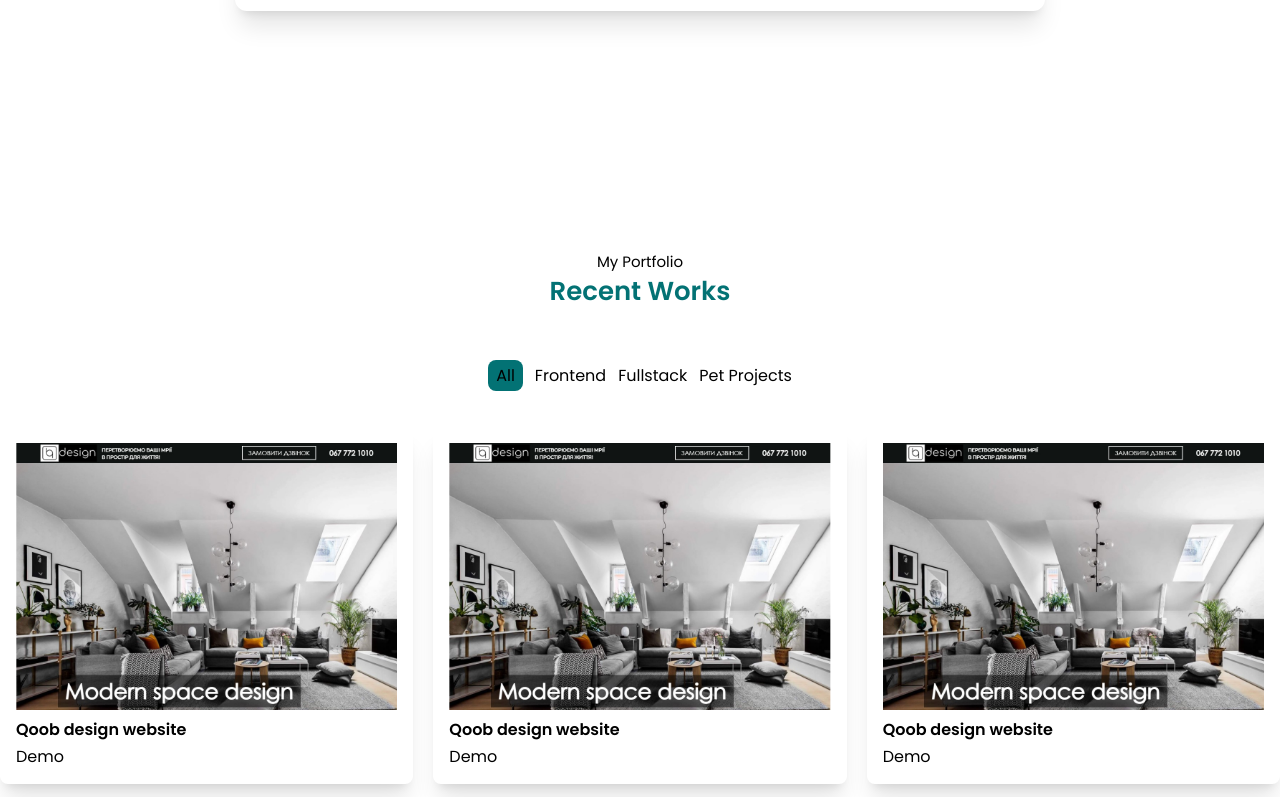
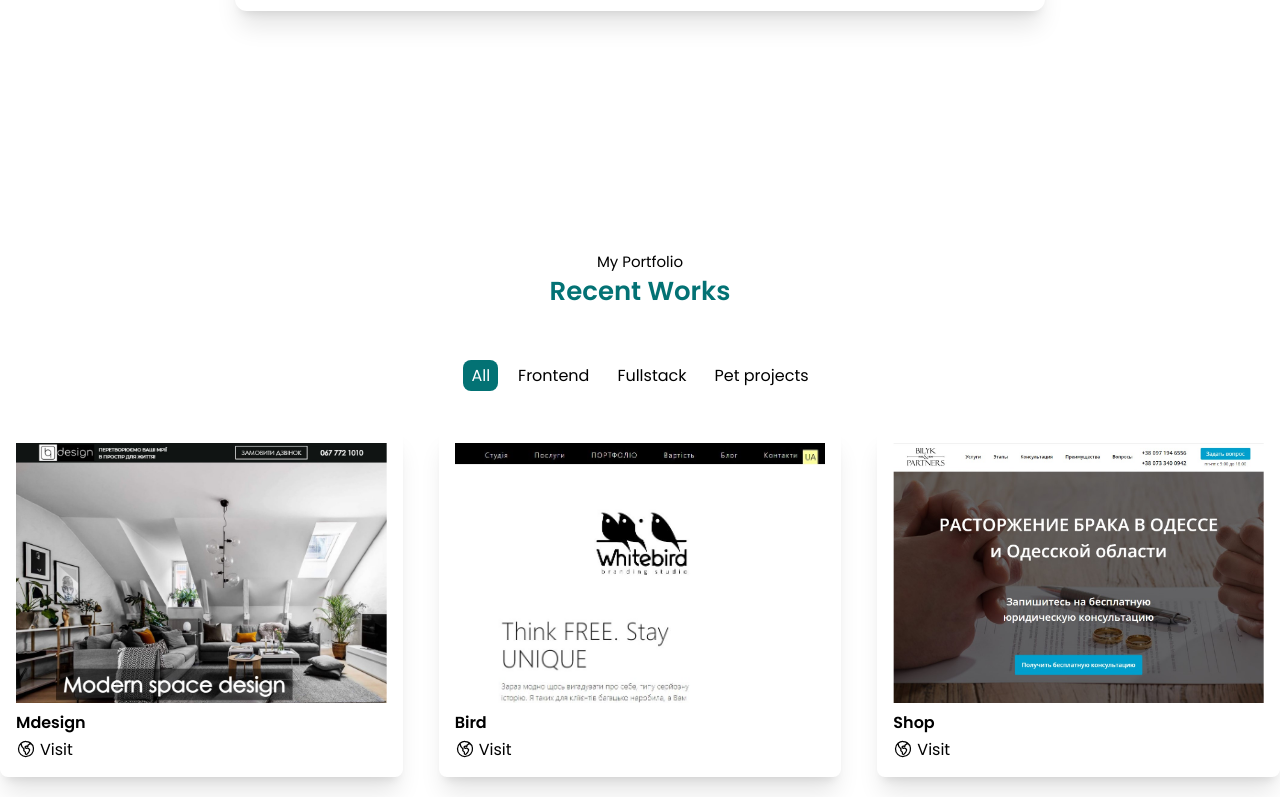
Before and after one commit to teddi90/cv_vue, a Vue app: page / in a window 1280 px wide. Shown: the part 2000-2797 px from the top of the page. Built offline with nearby package versions, Linux system fonts and the light colour scheme.

Commit message:
finished works section

```diff
--- a/package.json
+++ b/package.json
@@ -9,8 +9,14 @@
     "preview": "vite preview"
   },
   "dependencies": {
+    "@fortawesome/fontawesome-svg-core": "^6.5.1",
+    "@fortawesome/free-brands-svg-icons": "^6.5.1",
+    "@fortawesome/free-regular-svg-icons": "^6.5.1",
+    "@fortawesome/free-solid-svg-icons": "^6.5.1",
+    "@fortawesome/vue-fontawesome": "^3.0.6",
     "@vueuse/core": "^10.9.0",
     "pinia": "^2.1.7",
+    "uuid": "^9.0.1",
     "vue": "^3.4.21",
     "vue-router": "^4.3.0"
   },
--- a/src/assets/main.css
+++ b/src/assets/main.css
@@ -29,6 +29,7 @@ body{
   font-size: 16px;
   line-height: 1.44;
   font-style: normal;
+  scroll-behavior: smooth;
 }
 :root{
   --mainColor:#037274;
@@ -71,6 +72,9 @@ body{
 .menu{
   backdrop-filter: blur(5px);
 }
+.footer{
+  background:url('https://loading.io/asset/732145');
+}
 
 ::-webkit-scrollbar {
   width: 12px;
--- a/src/components/Footer.vue
+++ b/src/components/Footer.vue
@@ -3,9 +3,16 @@
 </script>
 
 <template>
-  <footer class="footer">
-    <div class="container">
-      <h2 class="title">&lt;&#8260;Oleg&gt;</h2>
+  <footer class="bg-mainColor pt-[30px]">
+    <div class="container mx-auto">
+      <a href="#home" class="inline-flex  items-center text-white">
+        <svg xmlns="http://www.w3.org/2000/svg" fill="none" viewBox="0 0 24 24" stroke-width="1.5"
+             stroke="currentColor" class="w-8 h-8 inline-block mr-1">
+          <path stroke-linecap="round" stroke-linejoin="round"
+                d="m6.75 7.5 3 2.25-3 2.25m4.5 0h3m-9 8.25h13.5A2.25 2.25 0 0 0 21 18V6a2.25 2.25 0 0 0-2.25-2.25H5.25A2.25 2.25 0 0 0 3 6v12a2.25 2.25 0 0 0 2.25 2.25Z"/>
+        </svg>
+        <span class="font-bold text-xl">frontend_developer</span>
+      </a>
       <ul class="footer__list">
         <li>
           <a href="#about" class="footer__link">About</a>
--- a/src/components/Works.vue
+++ b/src/components/Works.vue
@@ -1,5 +1,21 @@
 <script setup>
+import {useSVStore} from "@/stores/cv.js";
+import {computed, ref} from "vue";
 
+const store = useSVStore();
+const filterSelect=ref('all');
+const setFilter=(value)=>{
+  filterSelect.value=value;
+}
+const filteredWorks=computed(()=>{
+  if(filterSelect.value==='all'){
+    return store.works;
+  }else if(filterSelect.value==='frontend'){
+    return store.getFrontendWorks();
+  }else if(filterSelect.value==='fullstack'){
+    return store.getFullstackWorks();
+  }
+})
 </script>
 
 <template>
@@ -8,23 +24,43 @@
     <h2 class="title">Recent Works</h2>
     <div class="container mx-auto">
       <div class="flex justify-center space-x-3 mb-9">
-        <button type="button" class="py-1 px-2 bg-mainColor rounded-lg">All</button>
-        <button type="button" class="">Frontend</button>
-        <button type="button" class="">Fullstack</button>
-        <button type="button" class="">Pet Projects</button>
+        <button @click="setFilter('all')"
+                type="button"
+                class="py-1 px-2 rounded-lg dark:text-white"
+                :class="[filterSelect==='all'? 'bg-mainColor text-white' : '']"
+        >All</button>
+        <button @click="setFilter('frontend')"
+                type="button"
+                class="py-1 px-2 rounded-lg dark:text-white"
+                :class="[filterSelect==='frontend'? 'bg-mainColor text-white' : '']"
+        >Frontend</button>
+        <button @click="setFilter('fullstack')"
+                type="button"
+                class="py-1 px-2 rounded-lg dark:text-white"
+                :class="[filterSelect==='fullstack'? 'bg-mainColor text-white' : '']"
+        >Fullstack</button>
+        <button @click="setFilter('pet_projects')"
+                type="button"
+                class="py-1 px-2 rounded-lg dark:text-white"
+                :class="[filterSelect==='pet_projects'? 'bg-mainColor text-white' : '']"
+        >Pet projects</button>
       </div>
-      <div class="grid grid-cols-3 gap-5">
-        <template v-for="i in 6">
-          <div class="group shadow-xl rounded-lg p-4 hover:shadow-black transition duration-300 ease-out">
-            <div class="work-card work-left">
-              <div class="mb-2 relative pt-[70%] overflow-hidden">
-                <img src="@/assets/images/qoob.jpg" alt="work"
-                     class="absolute top-0 left-[50%] min-w-[100%] min-h-[100%] -translate-x-[50%] group-hover:scale-[1.3] transition duration-300 ease-out">
-              </div>
-              <h3 class="font-semibold mb-1">Qoob design website</h3>
-              <a href="https://qoobdesign.com.ua/" target="_blank" class="work-card__btn">Demo <i
-                  class='bx bx-right-arrow-alt work-card__icon'></i></a>
+      <div class="grid grid-cols-3 gap-9">
+        <template v-for="work in filteredWorks" :key="work.id">
+          <div
+              class="group shadow-xl rounded-lg p-4 hover:shadow-black transition duration-300 ease-out dark:bg-darkBG">
+            <div class="mb-2 relative pt-[70%] overflow-hidden">
+              <img :src="'src/assets/images/'+work.image" :alt="work.name"
+                   class="absolute top-0 left-[50%] min-w-[100%] min-h-[100%] -translate-x-[50%] group-hover:scale-[1.3] transition duration-300 ease-out">
             </div>
+            <h3 class="font-semibold mb-1 dark:text-white">{{ work.name }}</h3>
+            <a :href="work.link" target="_blank" class="flex items-center group/link hover:text-mainColor dark:text-white">
+              <svg xmlns="http://www.w3.org/2000/svg" fill="none" viewBox="0 0 24 24" stroke-width="1.5"
+                   stroke="currentColor" class="w-5 h-5 mr-1 group-hover/link:animate-spin">
+                <path stroke-linecap="round" stroke-linejoin="round"
+                      d="m6.115 5.19.319 1.913A6 6 0 0 0 8.11 10.36L9.75 12l-.387.775c-.217.433-.132.956.21 1.298l1.348 1.348c.21.21.329.497.329.795v1.089c0 .426.24.815.622 1.006l.153.076c.433.217.956.132 1.298-.21l.723-.723a8.7 8.7 0 0 0 2.288-4.042 1.087 1.087 0 0 0-.358-1.099l-1.33-1.108c-.251-.21-.582-.299-.905-.245l-1.17.195a1.125 1.125 0 0 1-.98-.314l-.295-.295a1.125 1.125 0 0 1 0-1.591l.13-.132a1.125 1.125 0 0 1 1.3-.21l.603.302a.809.809 0 0 0 1.086-1.086L14.25 7.5l1.256-.837a4.5 4.5 0 0 0 1.528-1.732l.146-.292M6.115 5.19A9 9 0 1 0 17.18 4.64M6.115 5.19A8.965 8.965 0 0 1 12 3c1.929 0 3.716.607 5.18 1.64"/>
+              </svg>
+              Visit </a>
           </div>
         </template>
       </div>
--- a/src/main.js
+++ b/src/main.js
@@ -1,4 +1,12 @@
 import '@/assets/main.css'
+import { library, dom } from "@fortawesome/fontawesome-svg-core";
+import { FontAwesomeIcon } from "@fortawesome/vue-fontawesome";
+import { fas } from '@fortawesome/free-solid-svg-icons';
+import { fab } from '@fortawesome/free-brands-svg-icons';
+import { far } from '@fortawesome/free-regular-svg-icons';
+
+library.add(fas,fab,far)
+dom.watch();
 
 import { createApp } from 'vue'
 import { createPinia } from 'pinia'
@@ -6,9 +14,10 @@ import { createPinia } from 'pinia'
 import App from './App.vue'
 import router from './router'
 
+
 const app = createApp(App)
 
+app.component("font-awesome-icon", FontAwesomeIcon)
 app.use(createPinia())
 app.use(router)
-
 app.mount('#app')
--- a/src/stores/cv.js
+++ b/src/stores/cv.js
@@ -1,8 +1,19 @@
 import { ref, computed } from 'vue'
 import { defineStore } from 'pinia'
+import works from "@/works.js";
+const exportWorks=works;
+export const useSVStore = defineStore('counter', () => {
+  const works=exportWorks.works;
 
-export const useSVStore = defineStore('counter', () => {
-
-
-  return {  }
+  const getFrontendWorks=()=>{
+    return works.filter(work=>{
+      return work.type==='frontend';
+    });
+  };
+  const getFullstackWorks=()=>{
+    return works.filter(work=>{
+      return work.type==='fullstack';
+    });
+  };
+  return { works,getFrontendWorks,getFullstackWorks }
 })
--- /dev/null
+++ b/src/works.js
@@ -0,0 +1,30 @@
+import { v4 as uuidv4 } from 'uuid';
+export  default {
+    works:[
+        {
+            id:uuidv4(),
+            type:'frontend',
+            name:'Mdesign',
+            image:'qoob.jpg',
+            description:'asdasd asdsd',
+            link:'https://qoobdesign.com.ua/'
+        },
+        {
+            id:uuidv4(),
+            type:'frontend',
+            name:'Bird',
+            image:'bird.jpg',
+            description:'asdasd asdsd',
+            link:'https://qoobdesign.com.ua/'
+        },
+        {
+            id:uuidv4(),
+            type:'fullstack',
+            name:'Shop',
+            image:'divorce.jpg',
+            description:'asdasd asdsd',
+            link:'https://qoobdesign.com.ua/'
+        },
+
+    ]
+}
```
Also changed, not shown: src/components/Contacts.vue (+33 -32 lines), src/components/HeaderApp.vue (+42 -35 lines), src/components/Hero.vue (+7 -20 lines), 1 other file (tests, documents, lock files or other folders).
